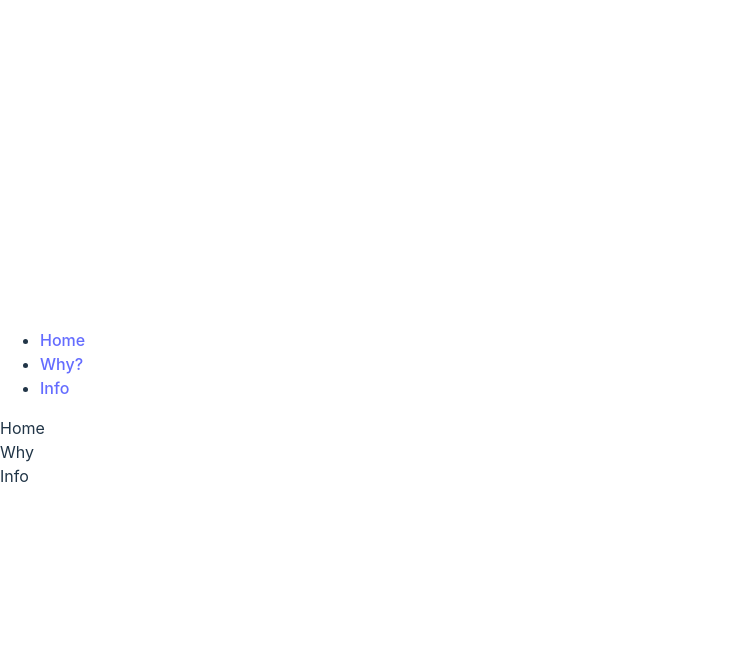
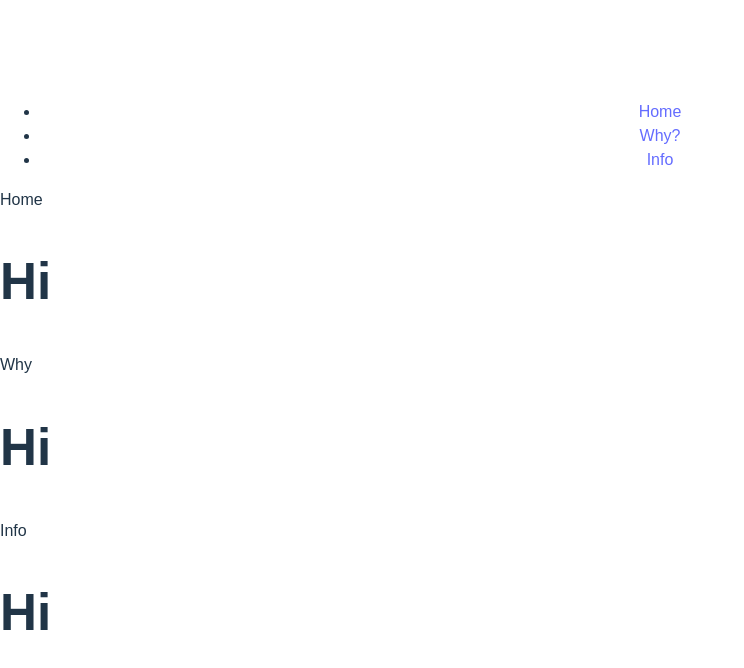
Before and after one commit to andr3wxu/CSSC, a React (Vite) app: page / in a window 1280 px wide. Shown: the top 668 px of the page, without its empty margins (0-744 px from the left). Built offline with nearby package versions, Linux system fonts and the light colour scheme.

Commit message:
added Navbar and Page components, made Navbar sticky

```diff
--- a/src/components/Navbar.tsx
+++ b/src/components/Navbar.tsx
@@ -1,14 +1,30 @@
+import { useState } from "react";
+import { useEffect } from "react";
+import "../styles/Navbar.css";
+
 interface Props {
   idArray: string[];
   headingArray: string[];
 }
 
 function Navbar({ idArray, headingArray }: Props) {
+  const [isSticky, setIsSticky] = useState(false);
+  useEffect(() => {
+    const handleScroll = () => {
+      if (window.scrollY > 100) {
+        setIsSticky(true);
+      } else {
+        setIsSticky(false);
+      }
+    };
+    addEventListener("scroll", handleScroll);
+  });
+
   return (
-    <nav>
+    <nav className={`navbar ${isSticky ? "sticky" : "unsticky"}`}>
       <ul>
         {idArray.map((item, index) => (
-          <li>
+          <li key={index}>
             <a href={"#" + item}>{headingArray[index]}</a>
           </li>
         ))}
@@ -18,3 +34,4 @@ function Navbar({ idArray, headingArray }: Props) {
 }
 
 export default Navbar;
+//"navbar" + (isSticky ? ".sticky" : ""
--- a/src/index.css
+++ b/src/index.css
@@ -1,5 +1,5 @@
 :root {
-  font-family: Inter, system-ui, Avenir, Helvetica, Arial, sans-serif;
+  font-family: 'Rubik', sans-serif, Helvetica, Arial, sans-serif;
   line-height: 1.5;
   font-weight: 400;
 
@@ -25,10 +25,10 @@ a:hover {
 
 body {
   margin: 0;
-  display: flex;
+  /* display: flex;
   place-items: center;
   min-width: 320px;
-  min-height: 100vh;
+  min-height: 100vh; */
 }
 
 h1 {
--- a/src/pages/Home.tsx
+++ b/src/pages/Home.tsx
@@ -1,5 +1,12 @@
 const Home = () => {
-  return <div>Home</div>;
+  return (
+    <div>
+      <div>Home</div>
+      <p>
+        <h1>Hi</h1>
+      </p>
+    </div>
+  );
 };
 
 export default Home;
--- a/src/pages/Info.tsx
+++ b/src/pages/Info.tsx
@@ -1,5 +1,13 @@
+import "../styles/Navbar.css";
 const Info = () => {
-  return <div>Info</div>;
+  return (
+    <div>
+      <div>Info</div>
+      <p className={`test`}>
+        <h1>Hi</h1>
+      </p>
+    </div>
+  );
 };
 
 export default Info;
--- a/src/pages/Why.tsx
+++ b/src/pages/Why.tsx
@@ -1,5 +1,12 @@
 const Why = () => {
-  return <div>Why</div>;
+  return (
+    <div>
+      <div>Why</div>
+      <p>
+        <h1>Hi</h1>
+      </p>
+    </div>
+  );
 };
 
 export default Why;
--- /dev/null
+++ b/src/styles/Navbar.css
@@ -0,0 +1,14 @@
+.navbar.unsticky {
+    text-align: center;
+    margin-top: 100px;
+}
+
+.navbar.sticky {
+    text-align: center;
+    position: fixed;
+    top: 0;
+}
+
+.test {
+    margin-bottom: 1700px;
+}
```
Also changed, not shown: src/components/TitleCard.tsx (added, +7 -0 lines).
